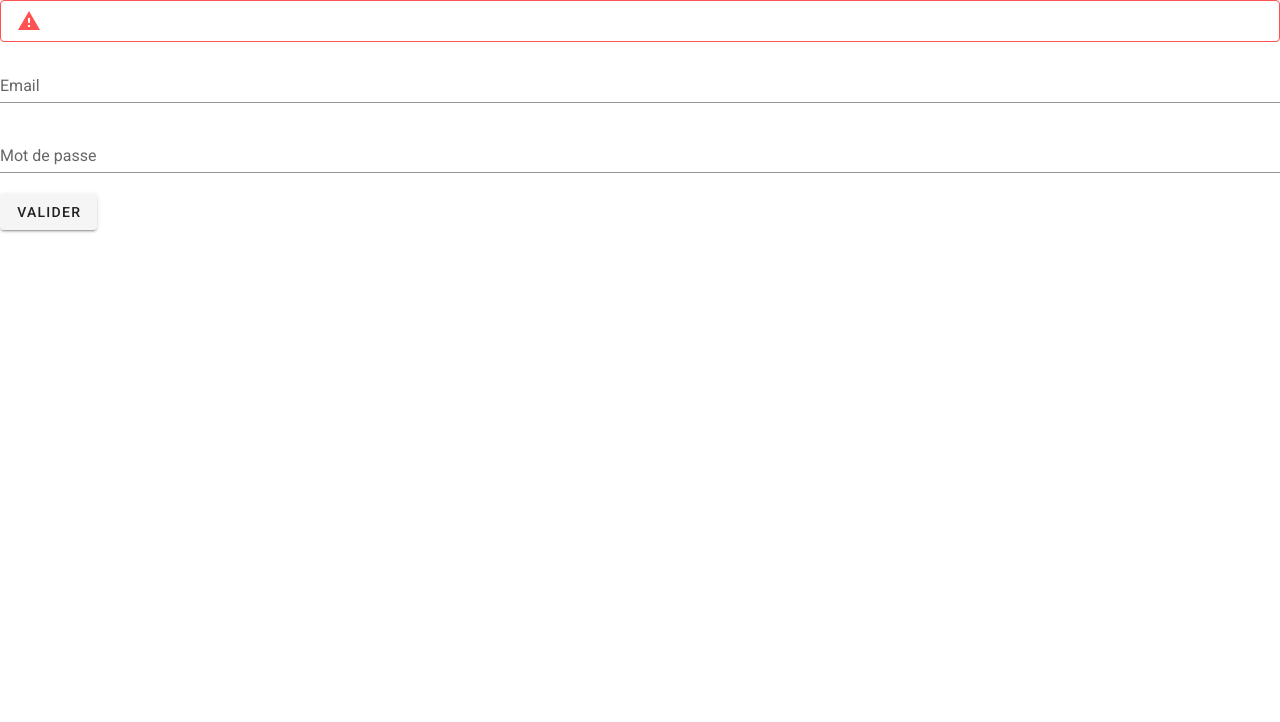
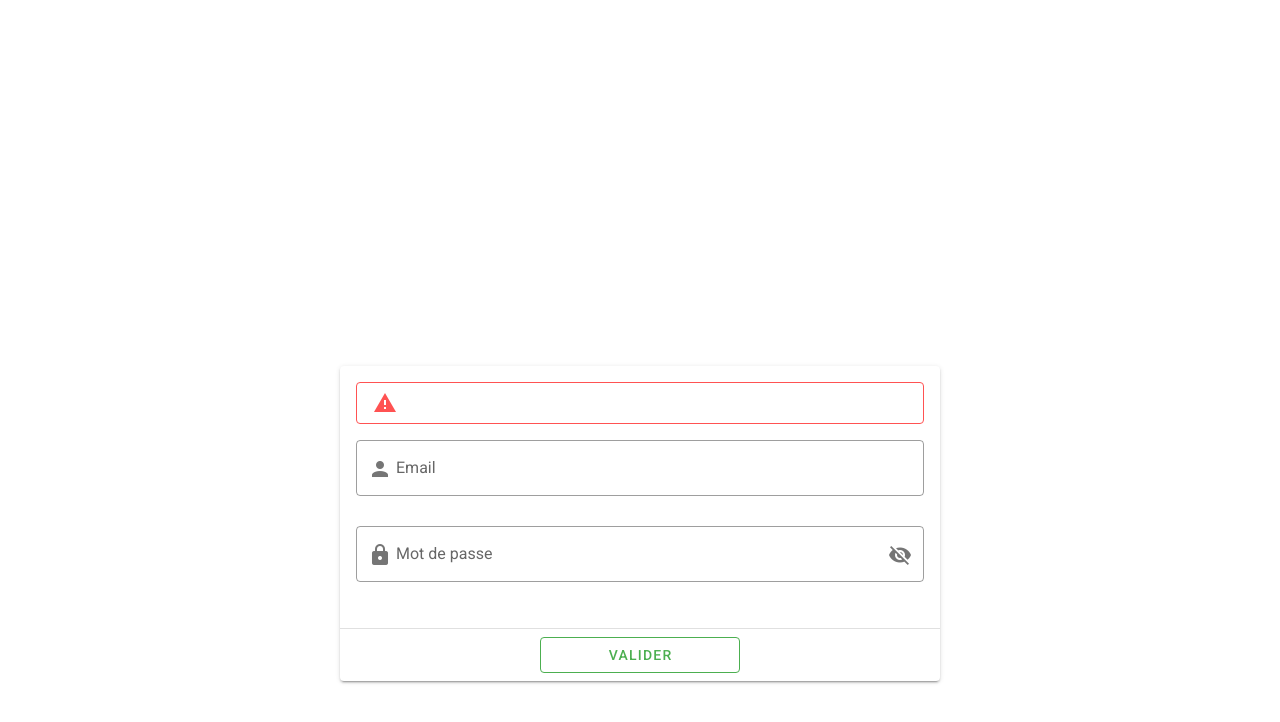
Before and after one commit to Backtrip-org/backtrip-backoffice, a Vue app: page /login in a window 1280 px wide. Shown: the top 722 px of the page. Built offline with nearby package versions, Linux system fonts and the light colour scheme.

Commit message:
add some style

```diff
--- a/src/components/Login.vue
+++ b/src/components/Login.vue
@@ -1,18 +1,35 @@
 <template>
-    <div>
-        <v-alert :hidden="hidden" dense outlined type="error">
-            {{ errorMessage }}
-        </v-alert>
-        <v-text-field v-model="email" type="email" label="Email"></v-text-field>
-        <v-text-field v-model="password" type="password" label="Mot de passe"></v-text-field>
-        <v-btn @click="login">Valider</v-btn>
-    </div>
+    <v-app>
+        <div id="img-div" class="mx-auto mt-2">
+            <v-img src="../assets/panda.jpg"></v-img>
+        </div>
+        <v-card width="600" class="mx-auto mt-2">
+            <v-card-text>
+                <v-alert :hidden="hidden" dense outlined type="error">
+                    {{ errorMessage }}
+                </v-alert>
+                <v-form>
+                    <v-text-field outlined v-model="email" type="email" label="Email" prepend-inner-icon="mdi-account"/>
+                    <v-text-field v-model="password" label="Mot de passe" prepend-inner-icon="mdi-lock" outlined
+                                  :type="showPassword ? 'text' : 'password'"
+                                  :append-icon="showPassword ? 'mdi-eye' : 'mdi-eye-off'"
+                                  @click:append="showPassword = !showPassword"
+                    />
+                </v-form>
+            </v-card-text>
+            <v-divider></v-divider>
+            <v-card-actions class="justify-center">
+                <v-btn outlined width="200" @click="login" color="success">Valider</v-btn>
+            </v-card-actions>
+        </v-card>
+    </v-app>
 </template>
 
 <script>
     export default {
         name: "Login",
         data: () => ({
+            showPassword: false,
             email: "",
             password: "",
             hidden: true,
@@ -20,22 +37,22 @@
         }),
         methods: {
             login() {
-                let requestBody = { email: this.email, password: this.password }
-                this.$http.post('http://127.0.0.1:5000/auth/login',requestBody)
+                let requestBody = {email: this.email, password: this.password}
+                this.$http.post('http://127.0.0.1:5000/auth/login', requestBody)
                     .then(response => this.loginSuccessful(response))
-                .catch(error => this.loginFailed(error))
+                    .catch(error => this.loginFailed(error))
             },
             loginSuccessful(response) {
                 console.log(response)
-                if(response.status === 200) {
+                if (response.status === 200) {
                     this.$store.commit("setAccessToken", response.data.Authorization)
                     this.$router.push('/')
                 }
             },
             loginFailed(error) {
-                if(!error.response) {
+                if (!error.response) {
                     this.errorMessage = "Le serveur est indisponible."
-                } else if(error.response.status === 400) {
+                } else if (error.response.status === 400) {
                     this.errorMessage = "Email ou mot de passe inccorect."
                 } else {
                     this.errorMessage = "Une erreur est survenue. Veuillez contacter le support."
@@ -47,5 +64,7 @@
 </script>
 
 <style scoped>
-
+    #img-div {
+        width: 350px;
+    }
 </style>
```
Also changed, not shown: src/assets/panda.jpg (added).
